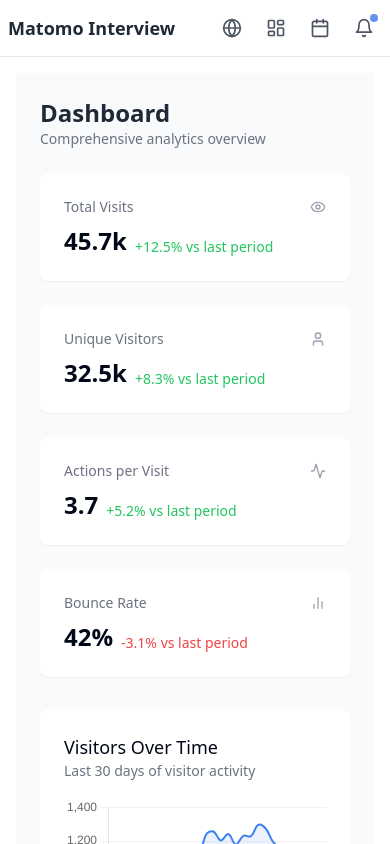
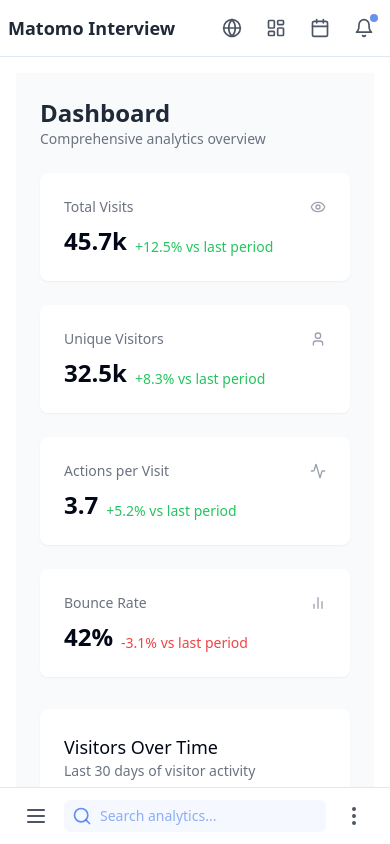
Before and after one commit to karanbalaji/matomo-dashboard-concept-vue-showcase, a Vue app: page / in a window 390 px wide. Built offline with nearby package versions, Linux system fonts and the light colour scheme.

Commit message:
Add BottomNavigation component and update App.vue
This commit includes:
- New BottomNavigation component for mobile view
- Updated App.vue to integrate the new component
- Enhanced mobile navigation experience

Relates to #14

```diff
--- a/src/App.vue
+++ b/src/App.vue
@@ -25,6 +25,9 @@
           <component :is="Component" />
         </router-view>
       </main>
+
+      <!-- Bottom Navigation for Mobile -->
+      <BottomNavigation @toggle-menu="isOpen = !isOpen" />
     </div>
   </div>
 </template>
@@ -38,6 +41,7 @@ import SheetContent from '@/components/ui/sheet/SheetContent.vue'
 import SheetTrigger from '@/components/ui/sheet/SheetTrigger.vue'
 import Sidebar from '@/components/ui/sidebar/Sidebar.vue'
 import MenuBar from '@/components/MenuBar.vue'
+import BottomNavigation from '@/components/BottomNavigation.vue'
 
 const router = useRouter()
 const isOpen = ref(false)
--- /dev/null
+++ b/src/components/BottomNavigation.vue
@@ -0,0 +1,72 @@
+<template>
+  <nav
+    class="fixed bottom-0 left-0 right-0 bg-white shadow-lg border-t z-50
+           lg:hidden flex justify-between items-center py-2 px-4 space-x-2"
+  >
+    <!-- Hamburger Menu to Open Sidebar -->
+    <button
+      @click="toggleSidebar"
+      class="p-2 rounded-lg hover:bg-blue-50 transition-colors"
+    >
+      <Menu class="h-6 w-6 text-gray-600" />
+    </button>
+
+    <!-- Search Bar -->
+    <div class="flex-1 flex items-center gap-2 px-2 py-1.5 text-sm rounded-md bg-blue-500/5 hover:bg-blue-500/10 transition-colors">
+      <Search class="h-5 w-5 text-blue-600/70" />
+      <input
+        type="text"
+        placeholder="Search analytics..."
+        class="w-full flex-1 bg-transparent outline-none placeholder:text-blue-600/50"
+        v-model="searchQuery"
+        @input="performSearch"
+      />
+    </div>
+
+    <!-- More Options -->
+    <button
+      @click="openMoreMenu"
+      class="p-2 rounded-lg hover:bg-blue-50 transition-colors"
+    >
+      <MoreVertical class="h-6 w-6 text-gray-600" />
+    </button>
+  </nav>
+</template>
+
+<script setup lang="ts">
+import { ref } from 'vue'
+import {
+  Menu,
+  Search,
+  MoreVertical
+} from 'lucide-vue-next'
+import { useRouter } from 'vue-router'
+
+const emit = defineEmits(['toggle-menu'])
+const router = useRouter()
+
+const searchQuery = ref('')
+
+const toggleSidebar = () => {
+  emit('toggle-menu')
+}
+
+const performSearch = () => {
+  // TODO: Implement actual search functionality
+  console.log('Searching for:', searchQuery.value)
+}
+
+const openMoreMenu = () => {
+  // TODO: Implement more options menu
+  console.log('Open More Options')
+}
+</script>
+
+<style scoped>
+/* Ensure bottom navigation is only visible on mobile */
+@media (min-width: 1024px) {
+  nav {
+    display: none;
+  }
+}
+</style>
```
